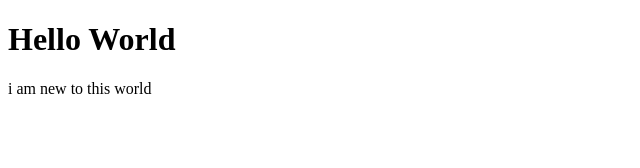
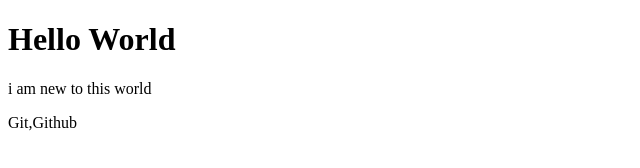
Before and after one commit to phonemyatthu17/quiz-app, a plain HTML site: page index.html in a window 1280 px wide. Shown: the full height of the page, 0-640 px from the left. Drawn offline with Linux system fonts and the light colour scheme.

Commit message:
Update index.html

```diff
--- a/index.html
+++ b/index.html
@@ -9,5 +9,6 @@
   <body>
     <h1>Hello World</h1>
     <p>i am new to this world</p>
+    <p>Git,Github</p>
   </body>
 </html>
```
